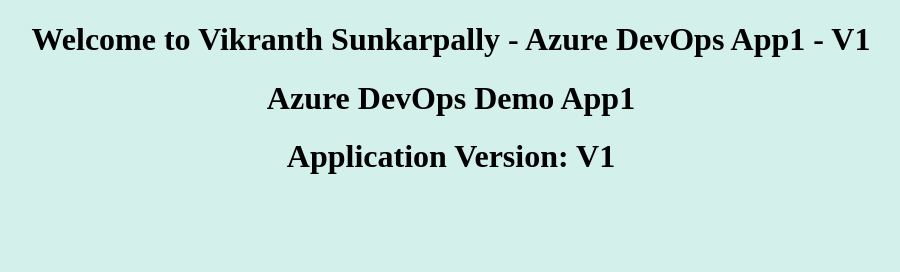
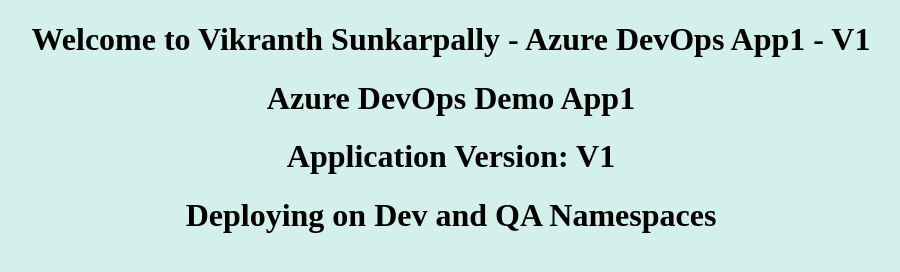
Before and after one commit to Tect-Arct/AKSDEMO, a plain HTML site: page index.html in a window 1280 px wide. Shown: the whole page, without its empty margins (189-1089 px from the left). Drawn offline with Linux system fonts and the light colour scheme.

Commit message:
Update index.html

```diff
--- a/index.html
+++ b/index.html
@@ -11,6 +11,7 @@
       <h1>Welcome to Vikranth Sunkarpally - Azure DevOps App1 - V1</h1>
       <h1>Azure DevOps Demo App1</h1>
       <h1>Application Version: V1</h1>
+      <h1>Deploying on Dev and QA Namespaces</h1>
    </body>
 
 </body>
```
